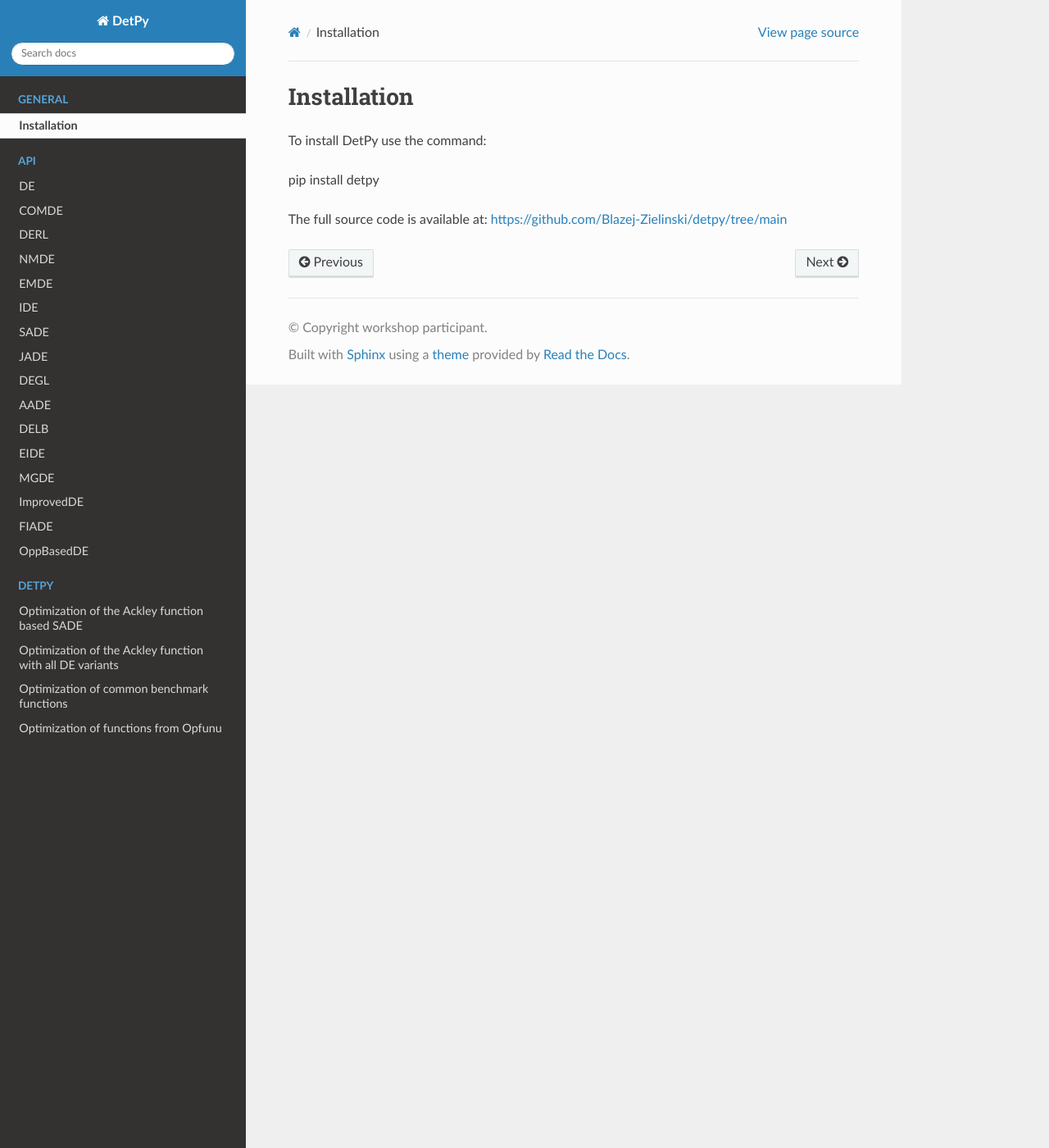
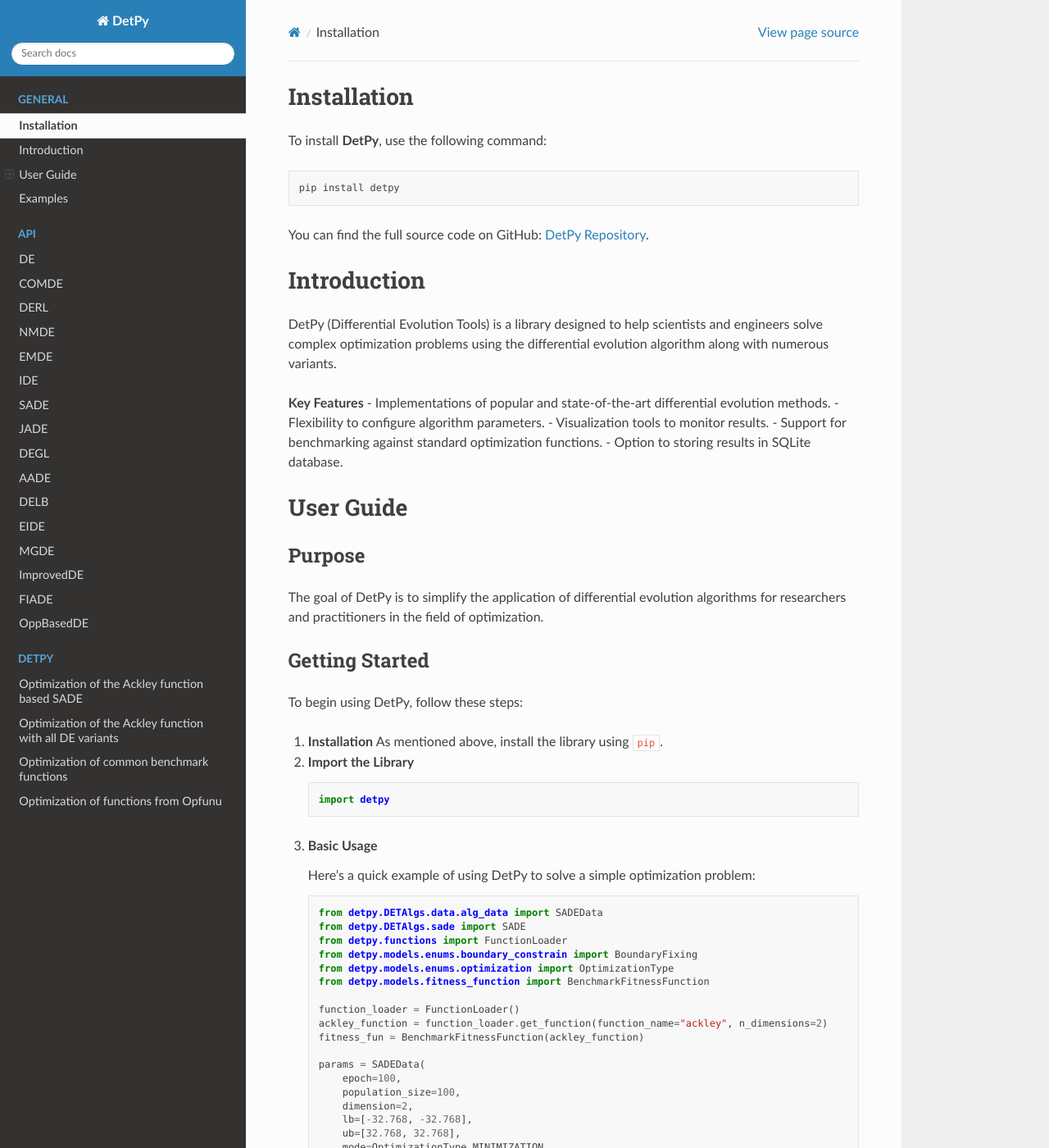
Before and after one commit to Blazej-Zielinski/DET, a Sphinx documentation site: the page built from doc/installation.rst, in a window 1280 px wide and 1400 px high. Shown: the whole window at 82% size. Built offline with Sphinx 7.4.7 and the Read the Docs theme 3.1.0, drawn with Linux system fonts in a browser that asks for light colours; pages that are not in the unit, such as notebooks, are missing from menus; some of the changed text lies outside the part shown.

Commit message:
add more description inside instalation documentation file

```diff
--- a/doc/installation.rst
+++ b/doc/installation.rst
@@ -1,8 +1,87 @@
 Installation
 ============================
 
-To install DetPy use the command:
+To install **DetPy**, use the following command:
 
-pip install detpy
+.. code-block:: plaintext
 
-The full source code is available at: https://github.com/Blazej-Zielinski/detpy/tree/main
+   pip install detpy
+
+You can find the full source code on GitHub:
+`DetPy Repository <https://github.com/Blazej-Zielinski/detpy/tree/main>`_.
+
+Introduction
+============================
+
+DetPy (Differential Evolution Tools) is a library designed to help scientists and engineers solve complex optimization problems using the differential evolution algorithm along with numerous variants.
+
+**Key Features**
+- Implementations of popular and state-of-the-art differential evolution methods.
+- Flexibility to configure algorithm parameters.
+- Visualization tools to monitor results.
+- Support for benchmarking against standard optimization functions.
+- Option to storing results in SQLite database.
+
+User Guide
+============================
+
+Purpose
+----------------------------
+The goal of DetPy is to simplify the application of differential evolution algorithms for researchers and practitioners in the field of optimization.
+
+Getting Started
+----------------------------
+To begin using DetPy, follow these steps:
+
+1. **Installation**
+   As mentioned above, install the library using ``pip``.
+
+2. **Import the Library**
+
+   .. code-block:: python
+
+      import detpy
+
+3. **Basic Usage**
+
+   Here's a quick example of using DetPy to solve a simple optimization problem:
+
+   .. code-block:: python
+
+    from detpy.DETAlgs.data.alg_data import SADEData
+    from detpy.DETAlgs.sade import SADE
+    from detpy.functions import FunctionLoader
+    from detpy.models.enums.boundary_constrain import BoundaryFixing
+    from detpy.models.enums.optimization import OptimizationType
+    from detpy.models.fitness_function import BenchmarkFitnessFunction
+
+    function_loader = FunctionLoader()
+    ackley_function = function_loader.get_function(function_name="ackley", n_dimensions=2)
+    fitness_fun = BenchmarkFitnessFunction(ackley_function)
+
+    params = SADEData(
+        epoch=100,
+        population_size=100,
+        dimension=2,
+        lb=[-32.768, -32.768],
+        ub=[32.768, 32.768],
+        mode=OptimizationType.MINIMIZATION,
+        boundary_constraints_fun=BoundaryFixing.RANDOM,
+        function=fitness_fun,
+        log_population=True,
+        parallel_processing=['thread', 4]
+    )
+
+    default2 = SADE(params, db_conn="Differential_evolution.db", db_auto_write=False)
+    results = default2.run()
+
+Examples
+============================
+
+To make the library more accessible, the documentation includes various examples covering:
+- Optimization of the Ackley function based SADE,
+- Optimization of the Ackley function with all DE variants,
+- Optimization of common benchmark functions,
+- Optimization of functions from Opfunu.
+
+Check out the `Examples Section <https://github.com/Blazej-Zielinski/detpy/tree/main/examples>`_ for more details.
```
